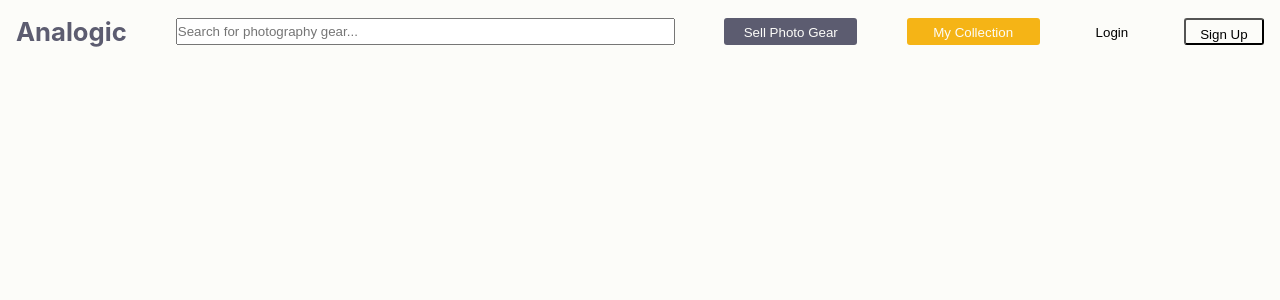
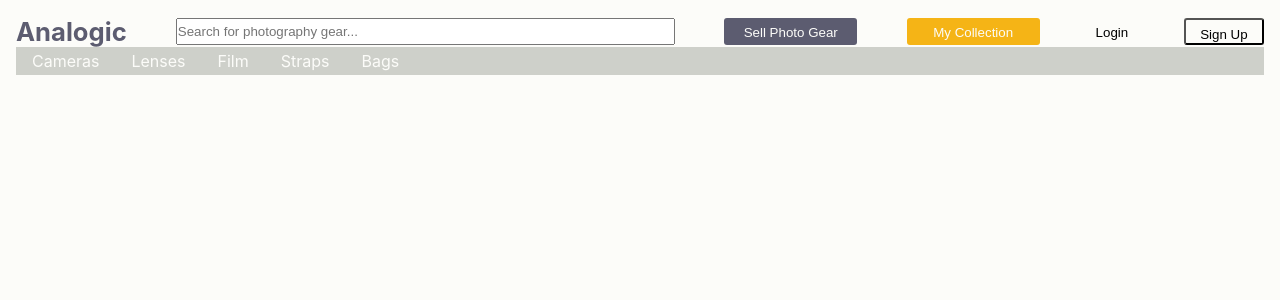
Before and after one commit to syd-shields/analogic-dev, a Next.js app: page / in a window 1280 px wide. Shown: the top 300 px of the page. Built offline with nearby package versions, Linux system fonts and the light colour scheme.

Commit message:
create category banner

```diff
--- /dev/null
+++ b/components/banner/Banner.module.css
@@ -0,0 +1,16 @@
+.banner {
+  background-color: #CED0CA;
+}
+
+.banner ul {
+  display: -webkit-box;
+  display: -ms-flexbox;
+  display: flex;
+  list-style: none;
+}
+
+.banner ul li {
+  color: #FCFCF9;
+  padding: 0.25em 1em;
+}
+/*# sourceMappingURL=Banner.module.css.map */
--- /dev/null
+++ b/components/banner/Banner.module.scss
@@ -0,0 +1,17 @@
+$primary-100: #FCFCF9;
+$primary-200: #CED0CA;
+$primary-400: #F5B416;
+$primary-800: #5C5C70;
+
+.banner {
+    background-color: $primary-200;
+  ul {
+    display: flex;
+    list-style: none;
+
+    li {
+        color: $primary-100;
+        padding: 0.25em 1em;
+    }
+  }
+}
--- /dev/null
+++ b/components/banner/Banner.tsx
@@ -0,0 +1,15 @@
+import styles from './Banner.module.scss'
+
+export default function Banner() {
+  return (
+    <div className={styles.banner}>
+      <ul>
+          <li>Cameras</li>
+          <li>Lenses</li>
+          <li>Film</li>
+          <li>Straps</li>
+          <li>Bags</li>
+      </ul>
+    </div>
+  );
+}
--- a/pages/index.tsx
+++ b/pages/index.tsx
@@ -1,6 +1,7 @@
 import Head from "next/head";
 import styles from '../styles/Home.module.scss'
 import Navbar from "../components/navbar/Navbar";
+import Banner from "../components/banner/Banner";
 
 export default function Home() {
   return (
@@ -11,6 +12,7 @@ export default function Home() {
       </Head>
       <div className={styles.homepage}>
         <Navbar />
+        <Banner />
       </div>
     </div>
   );
```
Also changed, not shown: 1 other file (tests, documents, lock files or other folders).
